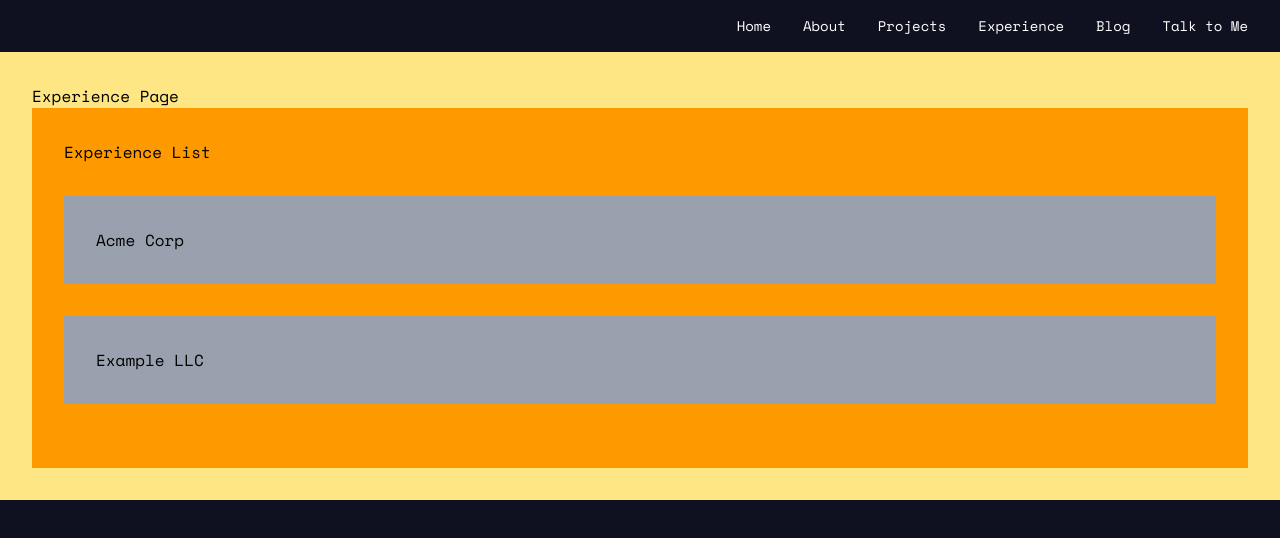
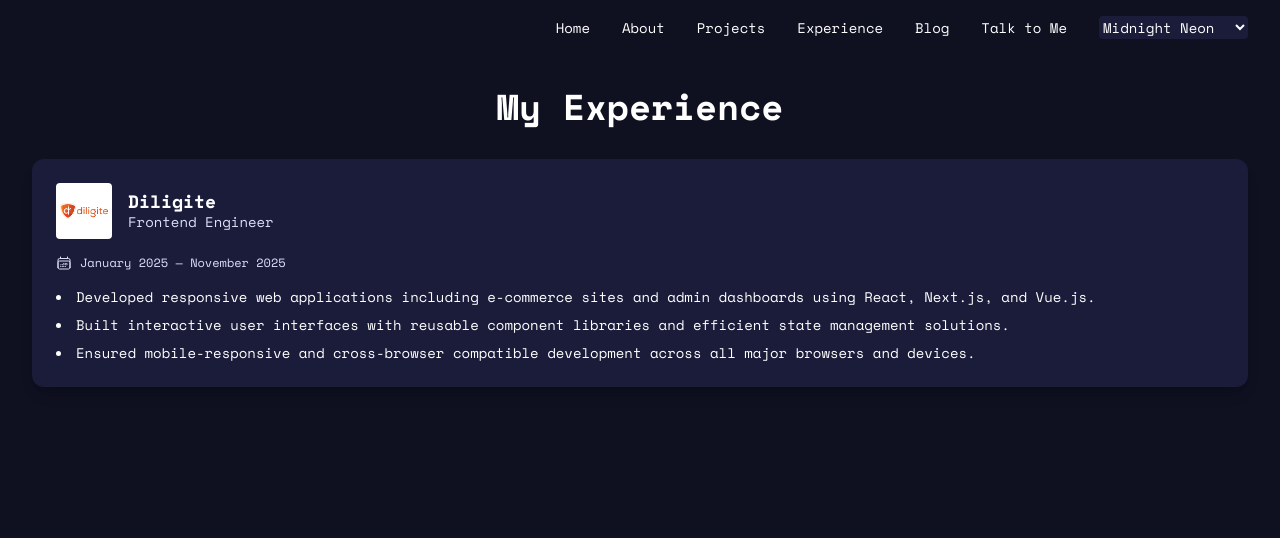
Before and after one commit to Waheed-Labib/Portfolio-with-vue.js, a Vue app: page /experience in a window 1280 px wide. Shown: the top 538 px of the page. Built offline with nearby package versions, Linux system fonts and the light colour scheme.

Commit message:
updated Experience page

```diff
--- a/package.json
+++ b/package.json
@@ -9,6 +9,7 @@
     "preview": "vite preview"
   },
   "dependencies": {
+    "@heroicons/vue": "^2.2.0",
     "@tailwindcss/vite": "^4.1.17",
     "tailwindcss": "^4.1.17",
     "vue": "^3.5.24",
--- a/src/App.vue
+++ b/src/App.vue
@@ -3,12 +3,12 @@
   import { ref } from "vue"
   import type { Theme } from "./types"
 
-  const theme = ref<Theme>("midnight-neon-theme")
+  const selectedTheme = ref<Theme>("midnight-neon-theme")
 </script>
 
 <template>
-  <div :class="[theme, 'space-mono-regular bg-(--background-high) min-h-screen']">
-    <Navbar/>
+  <div :class="[selectedTheme, 'space-mono-regular bg-(--background-high) min-h-screen']">
+    <Navbar :selectedTheme="selectedTheme" @update:selectedTheme="(value: Theme) => selectedTheme = value"/>
     <router-view/>
   </div>
 </template>
--- a/src/components/Navbar/Navbar.vue
+++ b/src/components/Navbar/Navbar.vue
@@ -1,3 +1,9 @@
+<script setup lang="ts">
+  const props = defineProps<{ selectedTheme: string }>()
+
+
+</script>
+
 <template>
   <nav class="flex items-center justify-end gap-8 bg-(--background-high) text-(--text-high) text-sm px-8 py-4">
     <router-link to="/">Home</router-link>
@@ -6,5 +12,14 @@
     <router-link to="/experience">Experience</router-link>
     <a href="https://substack.com/@waheedlabib" target="_blank" class="btn">Blog</a>
     <router-link to="/contact">Talk to Me</router-link>
+    <select
+        :value="props.selectedTheme"
+        @change="$emit('update:selectedTheme', ($event.target as HTMLSelectElement).value)"
+        class="rounded bg-(--background-low) text-(--text-high)"
+      >
+      <option value="forest-mist-theme">Forest Mist</option>
+      <option value="midnight-neon-theme">Midnight Neon</option>
+      <option value="honeymoon-suite-theme">Honeymoon Suite</option>
+  </select>
   </nav>
 </template>
--- a/src/data/experienceList.ts
+++ b/src/data/experienceList.ts
@@ -1,28 +1,24 @@
 export interface Experience {
-    company: string
+    companyName: string
+    companyLogo: string
     role: string
     startDate: string
     endDate?: string
-    duration: string // <-- added
-    description: string
+    description: string[]
 }
 
 export const experienceList: Experience[] = [
     {
-        company: 'Acme Corp',
-        role: 'Frontend Developer',
-        startDate: '2021-06',
-        endDate: '2023-08',
-        duration: '2y 2m', // <-- added
-        description: 'Built UI with Vue 3 and Tailwind.' // added
-    },
-    {
-        company: 'Example LLC',
-        role: 'Intern',
-        startDate: '2020-01',
-        endDate: '2020-12',
-        duration: '11m', // <-- added
-        description: 'Worked on internal tools.' // added
+        companyName: "Diligite",
+        companyLogo: "/public/assets/images/diligite_logo.png",
+        role: "Frontend Engineer",
+        startDate: "January 2025",
+        endDate: "November 2025",
+        description: [
+            "Developed responsive web applications including e-commerce sites and admin dashboards using React, Next.js, and Vue.js.",
+            "Built interactive user interfaces with reusable component libraries and efficient state management solutions.",
+            "Ensured mobile-responsive and cross-browser compatible development across all major browsers and devices."
+        ]
     }
 ]
 
--- a/src/pages/Experience/Experience.vue
+++ b/src/pages/Experience/Experience.vue
@@ -3,8 +3,8 @@
 </script>
 
 <template>
-  <div class="p-8 bg-amber-200">
-      <h1>Experience Page</h1>
+  <div class="">
+      <h1 class="text-(--text-high) text-4xl font-bold m-8 text-center">My Experience</h1>
       <ExperienceList />
   </div>
 </template>
--- a/src/pages/Experience/ExperienceList/ExperienceCard.vue
+++ b/src/pages/Experience/ExperienceList/ExperienceCard.vue
@@ -1,9 +1,14 @@
 <script setup lang="ts">
+
+  import { CalendarDaysIcon } from '@heroicons/vue/24/outline'
+
   export interface Experience {
-    company: string;
-    role: string;
-    duration: string;
-    description: string;
+    companyName: string
+    companyLogo: string
+    role: string
+    startDate: string
+    endDate?: string
+    description: string[]
   }
 
   const props = defineProps<{
@@ -12,7 +17,43 @@
 </script>
 
 <template>
-    <div class="p-8 bg-gray-400 my-8">
-        <h2>{{experience.company}}</h2>
+    <div class="bg-(--background-low) text-(--text-high) m-8 p-6 rounded-xl shadow-lg">
+    <!-- Header -->
+    <div class="flex items-center gap-4 mb-4">
+      <img
+        :src="experience.companyLogo"
+        :alt="experience.companyName + ' logo'"
+        class="w-14 h-14 object-contain rounded bg-white p-1"
+      />
+
+      <div>
+        <h2 class="text-lg font-semibold leading-tight">
+          {{ experience.companyName }}
+        </h2>
+        <h3 class="text-sm text-(--text-low)">
+          {{ experience.role }}
+        </h3>
+      </div>
     </div>
+
+    <!-- Date with Calendar Icon -->
+    <p class="flex items-center gap-2 text-xs text-(--text-low) mb-4">
+      <CalendarDaysIcon class="w-4 h-4" />
+      <span>
+        {{ experience.startDate }} — {{ experience.endDate || 'Present' }}
+      </span>
+    </p>
+
+    <!-- Description -->
+    <ul class="list-disc list-inside space-y-2 text-sm">
+      <li
+        v-for="(item, index) in experience.description"
+        :key="index"
+      >
+        {{ item }}
+      </li>
+    </ul>
+  </div>
+
+
 </template>
--- a/src/pages/Experience/ExperienceList/ExperienceList.vue
+++ b/src/pages/Experience/ExperienceList/ExperienceList.vue
@@ -4,10 +4,9 @@
 </script>
 
 <template>
-    <div class="p-8 bg-amber-500">
-        <h2>Experience List</h2>
+    <div class="">
 
-        <div v-for="exp in experienceList" :key="exp.company">
+        <div v-for="exp in experienceList" :key="exp.companyName">
             <ExperienceCard :experience="exp"/>
         </div>
 
```
Also changed, not shown: public/assets/images/diligite_logo.png (added), 1 other file (tests, documents, lock files or other folders).
